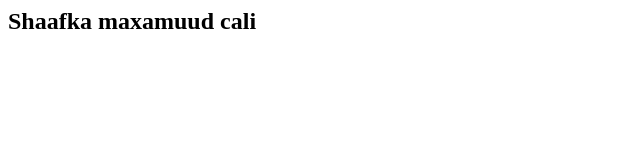
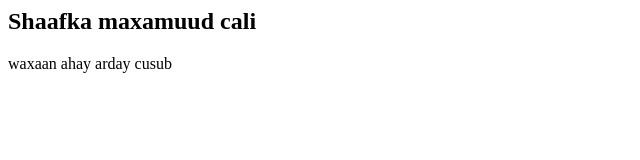
Before and after one commit to Shafici-Mohamud/tijaabo-, a plain HTML site: page index.html in a window 1280 px wide. Shown: the whole page, without its empty margins (0-640 px from the left). Drawn offline with Linux system fonts and the light colour scheme.

Commit message:
i have i aded css file

```diff
--- /dev/null
+++ b/css/style.css
@@ -0,0 +1,4 @@
+body{
+    background-color: red;
+
+}
--- a/index.html
+++ b/index.html
@@ -5,5 +5,9 @@
     <body>
         <h2>Shaafka maxamuud cali</h2>
 
+
+
+        <p>waxaan ahay arday cusub</p>
+
     </body>
 </html>
```
